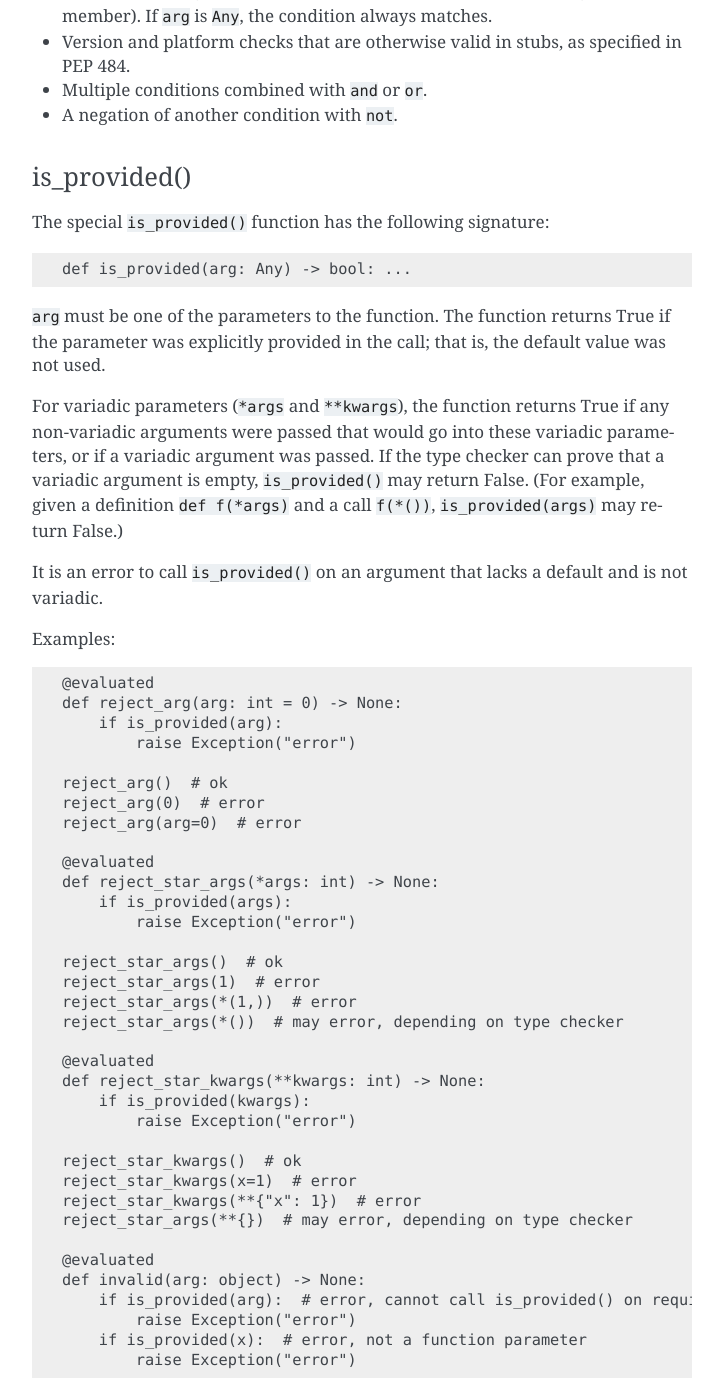
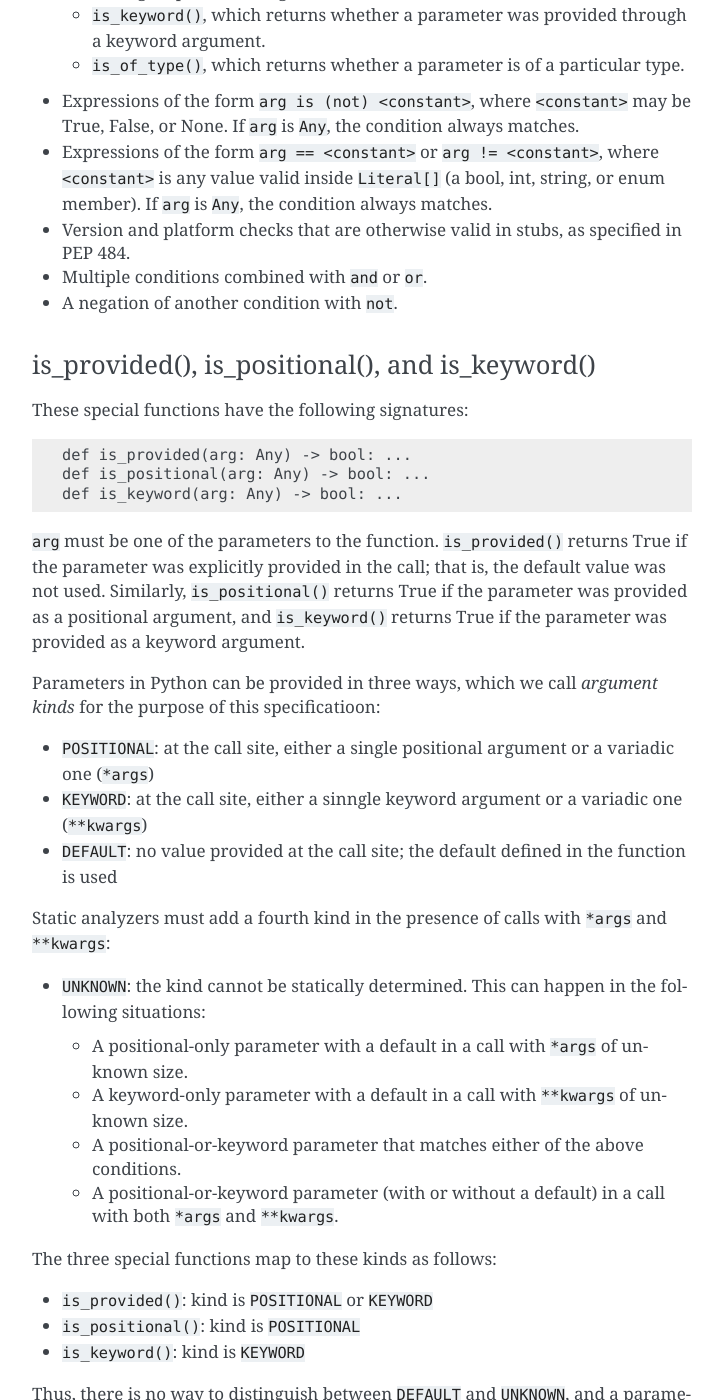
Before and after one commit to quora/pyanalyze, a Sphinx documentation site: the page built from docs/type_evaluation.md, in a window 1280 px wide and 1400 px high, scrolled down 2513 px. Shown: the whole window, without its empty margins (388-1111 px from the left). Built offline with Sphinx 7.4.7, drawn with Linux system fonts in a browser that asks for light colours; some of the changed text lies outside the part shown.

Commit message:
argument kind function specs

```diff
--- a/docs/type_evaluation.md
+++ b/docs/type_evaluation.md
@@ -24,6 +24,11 @@ This makes it easier to see at a glance what the difference is between various o
 
 ## Specification
 
+This section specifies how type evaluation works, without
+commentary. Discussion, with motivating use cases, is
+provided in the "Discussion" section below. The examples
+in this section are meant to clarify the semantics only.
+
 Type-evaluated functions may be declared both at runtime and in stub files, similar to the existing `@overload` mechanism. At runtime, the evaluated function must immediately precede
 the function implementation:
 
@@ -38,6 +43,7 @@ In stubs, the implementation is omitted.
 
 When a type checker encounters a call to a function for which a type evaluation has been provided, it should
 do the following:
+
 - Validate that the arguments to the call are compatible
   with the type annotations on the parameters to the
   evaluation function, as with a normal call.
@@ -91,10 +97,15 @@ The only supported features are:
 - `raise` statements of the form `raise Exception(message)`, where `message` is a string literal. When the code takes a branch that ends in a `raise` statement, the type checker should emit an error with the provided message. The return type of the call is the return annotation on the evaluation function, or `Any` if there is none.
 
 Conditions in `if` statements may contain:
+
 - A call to one of the following functions, which are covered
   in more detail below:
   - `is_provided()`, which returns whether a parameter was
     explicitly provided in a call.
+  - `is_positional()`, which returns whether a parameter
+    was provided through a positional argument.
+  - `is_keyword()`, which returns whether a parameter
+    was provided through a keyword argument.
   - `is_of_type()`, which returns whether a parameter is of
     a particular type.
 - Expressions of the form `arg is (not) <constant>`, where `<constant>` may be True, False, or None. If `arg` is `Any`, the condition always matches.
@@ -103,29 +114,67 @@ Conditions in `if` statements may contain:
 - Multiple conditions combined with `and` or `or`.
 - A negation of another condition with `not`.
 
-### is_provided()
+### is_provided(), is_positional(), and is_keyword()
 
-The special `is_provided()` function has the following
-signature:
+These special functions have the following signatures:
 
     def is_provided(arg: Any) -> bool: ...
+    def is_positional(arg: Any) -> bool: ...
+    def is_keyword(arg: Any) -> bool: ...
 
-`arg` must be one of the parameters to the function. The
-function returns True if the parameter was explicitly
+`arg` must be one of the parameters to the function.
+`is_provided()` returns True if the parameter was explicitly
 provided in the call; that is, the default value was not
-used.
+used. Similarly, `is_positional()` returns True if the
+parameter was provided as a positional argument, and
+`is_keyword()` returns True if the parameter was provided
+as a keyword argument.
+
+Parameters in Python can be provided in three ways,
+which we call _argument kinds_ for the purpose of this
+specificatioon:
+
+- `POSITIONAL`: at the call site, either a single
+  positional argument or a variadic one (`*args`)
+- `KEYWORD`: at the call site, either a sinngle keyword
+  argument or a variadic one (`**kwargs`)
+- `DEFAULT`: no value provided at the call site; the
+  default defined in the function is used
+
+Static analyzers must add a fourth kind in the presence
+of calls with `*args` and `**kwargs`:
+
+- `UNKNOWN`: the kind cannot be statically determined.
+  This can happen in the following situations:
+  - A positional-only parameter with a default in a call
+    with `*args` of unknown size.
+  - A keyword-only parameter with a default in a call
+    with `**kwargs` of unknown size.
+  - A positional-or-keyword parameter that matches either
+    of the above conditions.
+  - A positional-or-keyword parameter (with or without a
+    default) in a call with both `*args` and `**kwargs`.
+
+The three special functions map to these kinds as follows:
+
+- `is_provided()`: kind is `POSITIONAL` or `KEYWORD`
+- `is_positional()`: kind is `POSITIONAL`
+- `is_keyword()`: kind is `KEYWORD`
+
+Thus, there is no way to distinguish between `DEFAULT`
+and `UNKNOWN`, and a parameter for which `is_provided()`
+returns False in the type evaluator may actually be
+provided at runtime.
 
 For variadic parameters (`*args` and `**kwargs`), the
-function returns True if any non-variadic arguments were
-passed that would go into these variadic parameters, or if
-a variadic argument was passed. If the type checker can
+kind is either `DEFAULT` if no arguments are provided
+to the parameter, or either `POSITIONAL` (for `*args`)
+or `KEYWORD` (for `**kwargs`) if arguments may be
+provided. If the type checker can
 prove that a variadic argument is empty, `is_provided()`
 may return False. (For example, given a definition
 `def f(*args)` and a call `f(*())`, `is_provided(args)`
 may return False.)
-
-It is an error to call `is_provided()` on an argument
-that lacks a default and is not variadic.
 
 Examples:
 
@@ -134,9 +183,13 @@ Examples:
         if is_provided(arg):
             raise Exception("error")
 
+    args: Any = ...
+    kwargs: Any = ...
     reject_arg()  # ok
     reject_arg(0)  # error
     reject_arg(arg=0)  # error
+    reject_arg(*args)  # ok
+    reject_arg(**kwargs)  # ok
 
     @evaluated
     def reject_star_args(*args: int) -> None:
@@ -159,12 +212,31 @@ Examples:
     reject_star_args(**{})  # may error, depending on type checker
 
     @evaluated
+    def reject_keyword(arg: int = 0) -> None:
+        if is_keyword(arg):
+            raise Exception("error")
+
+    reject_keyword()  # ok
+    reject_keyword(0)  # ok
+    reject_keyword(arg=0)  # error
+    reject_keyword(*args)  # ok
+    reject_keyword(**kwargs)  # ok
+
+    @evaluated
+    def reject_positional(arg: int = 0)-> None:
+        if is_positional(arg):
+            raise Exception("error")
+
+    reject_keyword()  # ok
+    reject_keyword(0)  # error
+    reject_keyword(arg=0)  # ok
+    reject_keyword(*args)  # ok
+    reject_keyword(**kwargs)  # ok
+
+    @evaluated
     def invalid(arg: object) -> None:
-        if is_provided(arg):  # error, cannot call is_provided() on required parameter
-            raise Exception("error")
         if is_provided(x):  # error, not a function parameter
             raise Exception("error")
-
 
 ### is_of_type()
 
@@ -231,7 +303,6 @@ Examples:
     reveal_type(nested_any(any))  # int
     reveal_type(nested_any(anyseq))  # int
 
-
 ### Interaction with Any
 
 What should `round()` return if the type of the `ndigits`
@@ -244,6 +315,7 @@ and we allow the same behavior for type evaluations.
 
 Type checkers should pick one of the following two behaviors and
 document their choice:
+
 1. All checks (`isinstance`, `is`, `==`) against variables typed
    as `Any` in the body of type evaluation succeed.
    `round(..., Any)` returns `int`. Note that
@@ -306,6 +378,64 @@ Examples:
     _: Callable[[str], Path | None] = maybe_path  # ok
     _: Callable[[Literal["x"]], Path] = maybe_path  # ok
 
+## Discussion
+
+### Argument kind functions
+
+The three argument kind functions `is_provided()`,
+`is_positional()`, and `is_keyword()` are useful in various
+ways:
+
+- Functions implemented in C sometimes change behavior
+  depending on the presence of an argument, without a
+  meaningful default. For example, `dict.pop(key)` returns
+  the key's value type (or else it raises an exception), but
+  `dict.pop(key, default)` returns either the value type or
+  the type of `default`. Currently overloads are necessary
+  to represent this behavior, but `is_provided()` provides
+  an alternative.
+- It is common for new versions of Python to add or remove
+  parameters. For example, `zip()` gained a `strict=` keyword
+  argument in Python 3.10. Using `is_provided()` with a
+  `sys.version_info` check, we can provide an error if the
+  parameter is used in an older version, without duplicating
+  the entire function definition.
+- Similarly, new versions of Python often change parameters
+  from positional-or-keyword to positional-only or vice
+  versa. Version checks can be used with `is_positional()` or
+  `is_keyword()` to reflect such changes in the stub.
+- Library authors who want to evolve an API sometimes want
+  to make a function parameter keyword-only. An evaluation
+  function can be used to warn users who pass the parameter
+  positionally without changing the runtime parameter kind,
+  so that users have time to adapt before the runtime code
+  is broken.
+
+As an example, this is the current implemenation of `sum()`
+in typeshed:
+
+    if sys.version_info >= (3, 8):
+        @overload
+        def sum(__iterable: Iterable[_T]) -> _T | Literal[0]: ...
+        @overload
+        def sum(__iterable: Iterable[_T], start: _S) -> _T | _S: ...
+
+    else:
+        @overload
+        def sum(__iterable: Iterable[_T]) -> _T | Literal[0]: ...
+        @overload
+        def sum(__iterable: Iterable[_T], __start: _S) -> _T | _S: ...
+
+This is how it could be implemented using `@evaluated`:
+
+    @evaluated
+    def sum(__iterable: Iterable[_T], start: _S = ...):
+        if not is_provided(start):
+            return _T | Literal[0]
+        if sys.version_info < (3, 8) and is_keyword(start):
+            raise Exception("start is a positional-only argument in Python <3.8")
+        return _T | _S
+
 ## Status
 
 A partial implementation of this feature is available
@@ -327,6 +457,7 @@ in pyanalyze:
             return "x"
 
 Currently unsupported features include:
+
 - `is_set()` and `is_provided()` as now specified
 - Comparison against enum members
 - Version and platform checks
@@ -339,6 +470,7 @@ Currently unsupported features include:
 - Checking evaluation functions for correctness.
 
 Areas that need more thought include:
+
 - Interaction with typevars
 - Interaction with overloads. It should be possible
   to register multiple evaluation functions for a
@@ -358,6 +490,7 @@ Areas that need more thought include:
   to produce deprecation warnings.
 
 Motivations can include:
+
 - Less repetitive overload writing
 - Ability to customize error messages
 - Potential for additional features that work
```
Also changed, not shown: 2 other files.
